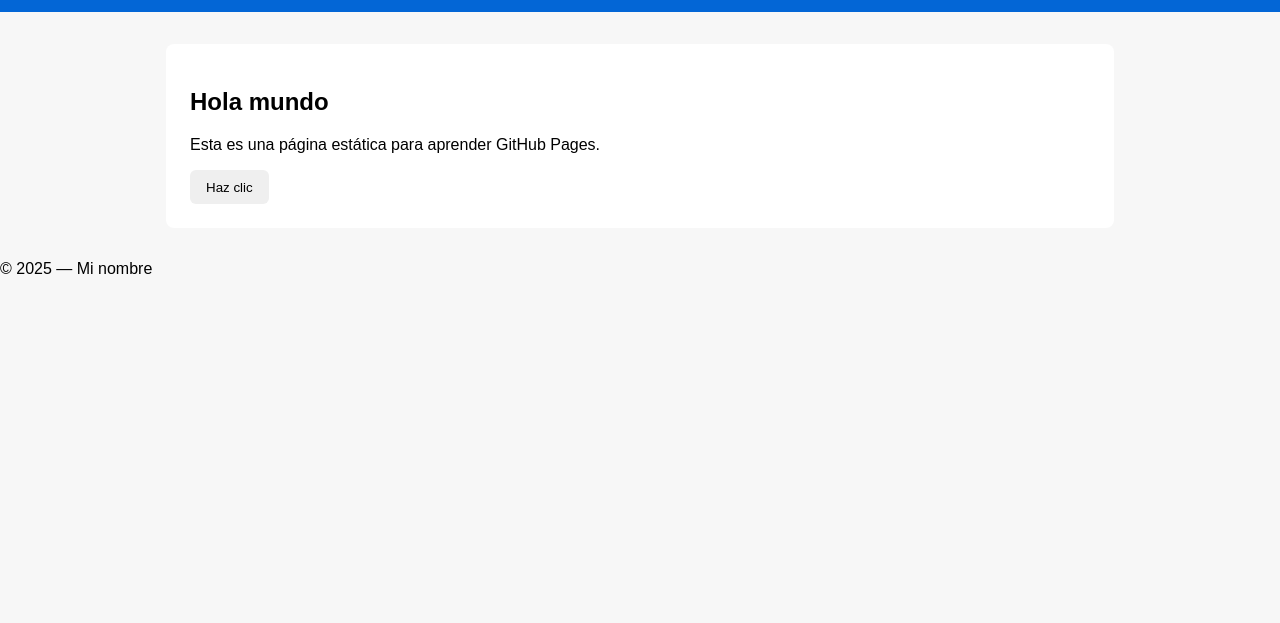
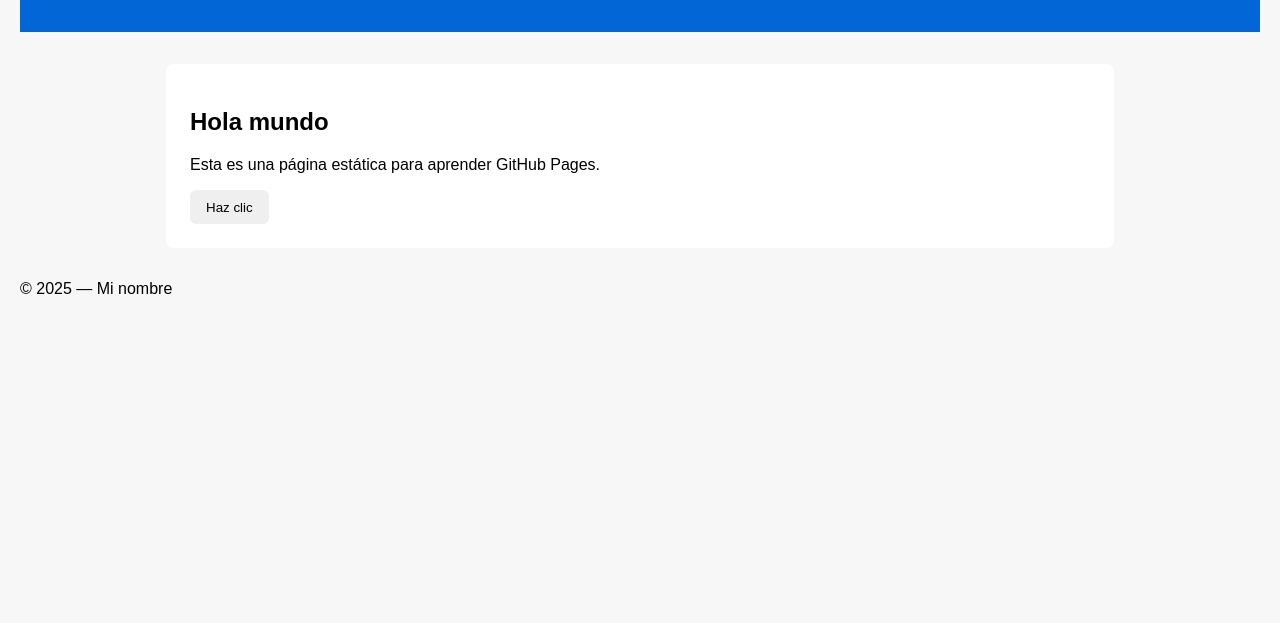
Before and after one commit to isus-s/mi-pagina, a plain HTML site: page index.html in a window 1280 px wide. Shown: the part 177-800 px from the top of the page. Drawn offline with Linux system fonts and the light colour scheme.

Commit message:
Update body margin and padding in style.css
Adjusted body margin and padding for better layout.

```diff
--- a/style.css
+++ b/style.css
@@ -1,4 +1,4 @@
-body { font-family: Arial, sans-serif; margin:0; padding:0; background:#f7f7f7; }
+body { font-family: Arial, sans-serif; margin:10; padding:10; background:#f7f7f7; }
 header { background:#0366d6; color:white; padding:1.2rem; text-align:center; }
 main { max-width:900px; margin:2rem auto; background:white; padding:1.5rem; border-radius:8px; }
 button { padding:0.6rem 1rem; border:none; border-radius:6px; cursor:pointer; }
```
